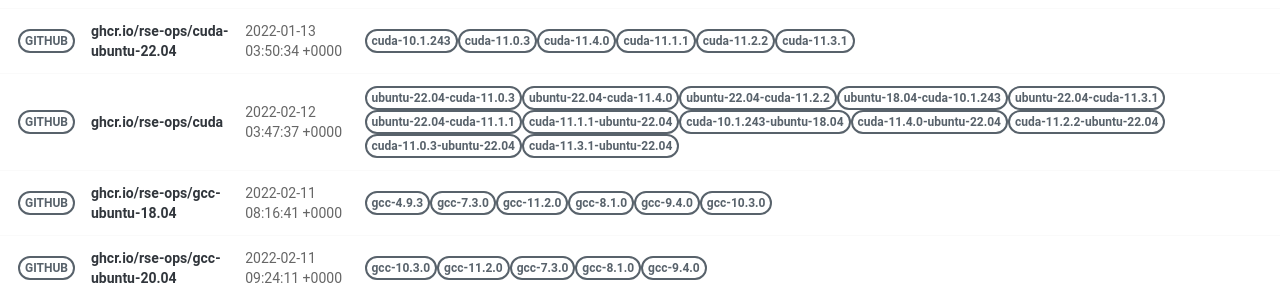
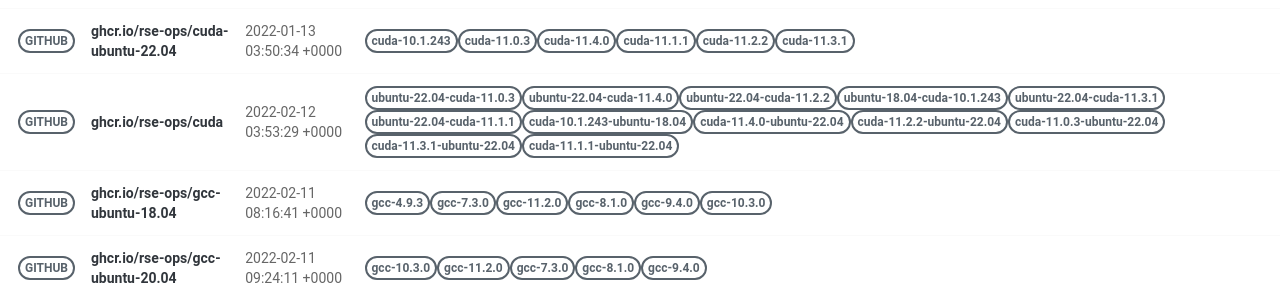
Before and after one commit to rse-ops/docker-images, a Jekyll site: the page built from pages/index.md, in a window 1280 px wide. Shown: the part 421-721 px from the top of the page. Built offline with Jekyll 4.4.1, drawn with Linux system fonts in a browser that asks for light colours; nearby versions of some CDN libraries.

Commit message:
Automated push to update library 2022-02-12

```diff
--- a/_library/ghcr.io-rse-ops-cuda.md
+++ b/_library/ghcr.io-rse-ops-cuda.md
@@ -1,7 +1,7 @@
 ---
 layout: container
 name: ghcr.io/rse-ops/cuda
-updated_at: 2022-02-12 03:47:37.402206
+updated_at: 2022-02-12 03:53:29.853137
 
 
 container_url: https://github.com/orgs/rse-ops/packages/container/package/cuda
```
Also changed, not shown: other parts of _library/ghcr.io-rse-ops-cuda.md (+3 -3 lines).
